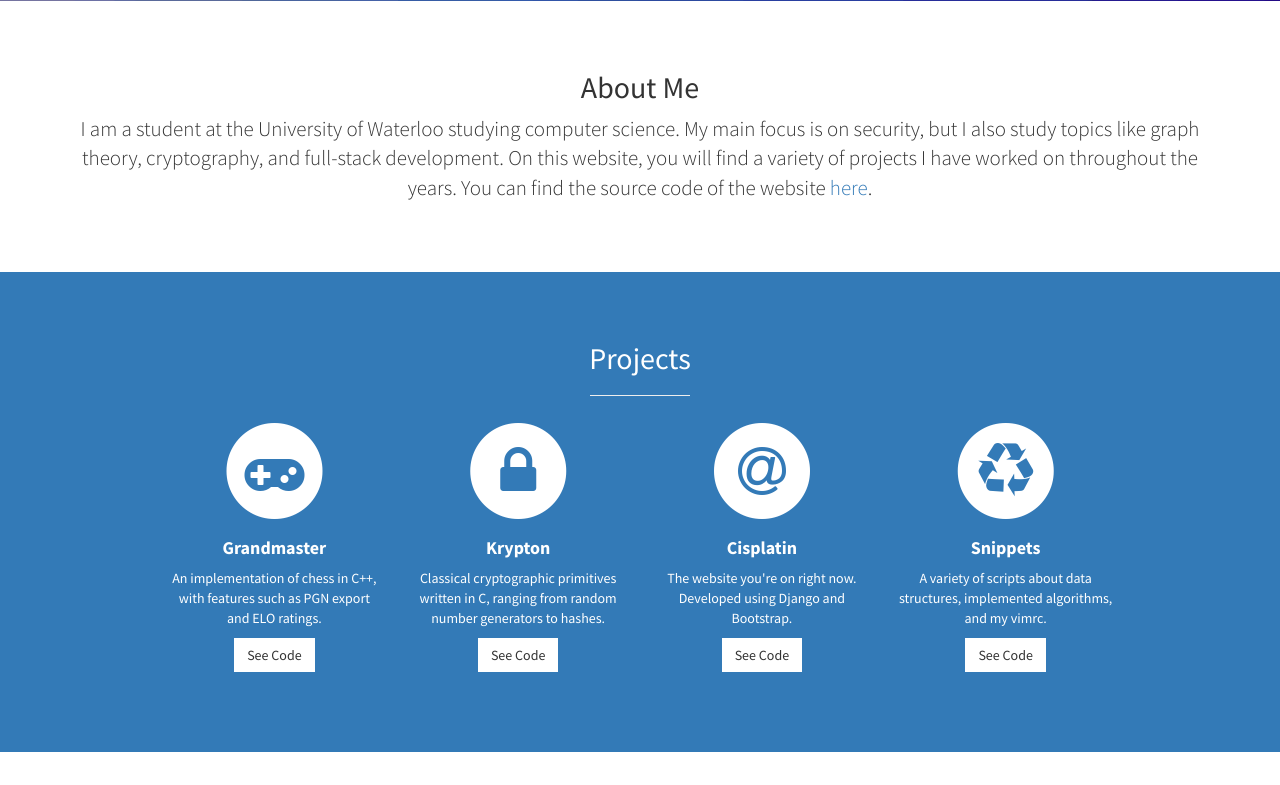
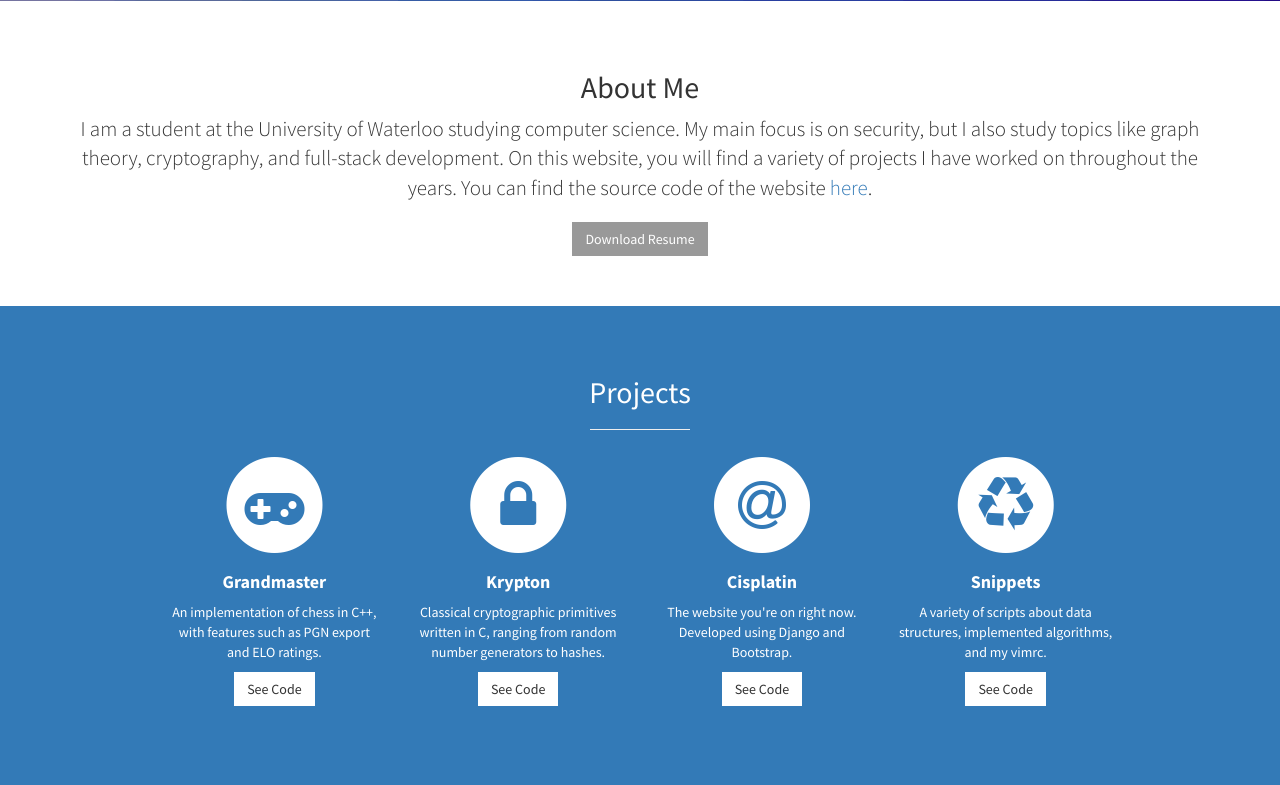
Before and after one commit to Cisplatin/Cisplatin, a Django app: page / in a window 1280 px wide. Shown: the part 799-1584 px from the top of the page. Run offline with Django 3.2, Linux system fonts and the light colour scheme; some libraries are stand-ins or nearby versions.

Commit message:
added resume download

```diff
--- a/Cisplatin/urls.py
+++ b/Cisplatin/urls.py
@@ -17,5 +17,6 @@ from django.conf.urls import url
 from Cisplatin_App.views import home
 
 urlpatterns = [
-    url(r'^', home.home),
+    url(r'^$', home.home),
+    url(r'^resume$', home.resume),
 ]
--- a/Cisplatin_App/templates/home.html
+++ b/Cisplatin_App/templates/home.html
@@ -75,6 +75,7 @@ I am a student at the University of Waterloo studying computer science. My main
 study topics like graph theory, cryptography, and full-stack development. On this website, you will find a
 variety of projects I have worked on throughout the years. You can find the source code of the website <a href="https://github.com/Xenonstory/Cisplatin">here</a>.
                     </p>
+                    <a href="/resume" class="btn btn-dark">Download Resume</a>
                 </div>
             </div>
             <!-- /.row -->
--- a/Cisplatin_App/views/home.py
+++ b/Cisplatin_App/views/home.py
@@ -1,5 +1,18 @@
+from os.path import basename, getsize
+from wsgiref.util import FileWrapper
+
 from django.shortcuts import render
+from django.http import HttpResponse
 
 # Render the homepage
 def home(request):
     return render(request, 'home.html')
+
+# Return Simon's resume
+def resume(request):
+    filename = "static/pdf/Simon Hajjar.pdf"
+    wrapper = FileWrapper(file(filename))
+    response = HttpResponse(wrapper, content_type='application/pdf')
+    response['Content-Disposition'] = 'attachment; filename="%s"' % basename(filename)
+    response['Content-Length'] = getsize(filename)
+    return response
```
Also changed, not shown: 1 other file.
